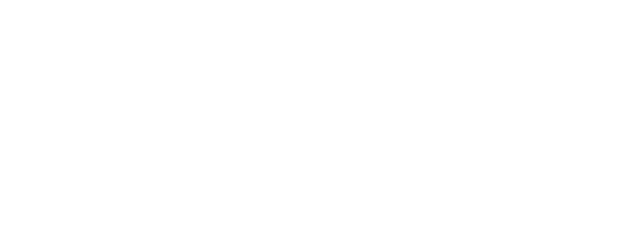
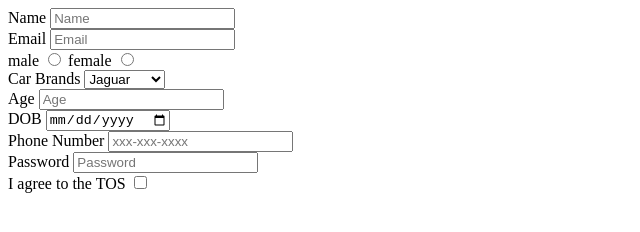
Before and after one commit to acciojob/signup-form-car-minu1409, a website: page main.html in a window 1280 px wide. Shown: the whole page, without its empty margins (0-640 px from the left). Drawn offline with Linux system fonts and the light colour scheme.

Commit message:
created a submission

```diff
--- a/main.html
+++ b/main.html
@@ -8,6 +8,39 @@
 
 <body>
 	<!-- the entire body must be written by student -->
+	<form action="#" method="post">
+		<label for="name" >Name</label>
+		<input type="text" id="name" placeholder="Name" required>
+        <br>
+		<label for="email" >Email</label>
+		<input type="email" id="email" placeholder="Email" required>
+		<br>
+		<label for="Gender" >male</label>
+		<input type="radio" name="gender" id="gender_m" required>
+		<label for="Gender" >female</label>
+		<input type="radio" name="gender" id="gender_f" required>
+		<br>
+		<label for="cars" >Car Brands</label>
+		<select id="cars">
+			<option>Jaguar</option>
+			<option>Audi</option>
+			<option>Mercedes</option>
+		</select>
+		<br>
+		<label for="age" >Age</label>
+		<input type="number" id="age" placeholder="Age" required>
+		<br>
+		<label for="dob" >DOB</label>
+		<input type="date" id="dob" required>
+		<br>
+		<label for="tel" >Phone Number</label>
+		<input type="tel" id="tel" placeholder="xxx-xxx-xxxx">
+		<br>
+		<label for="password" >Password</label>
+		<input type="Password" id="password" placeholder="Password" required>
+		<br>
+		<label for="tos" >I agree to the TOS</label>
+		<input type="checkbox" id="tos" required>
     <script type="text/javascript" src="./script.js">
 </script>
 
```
